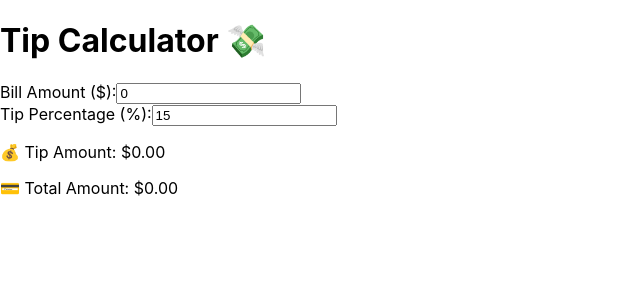
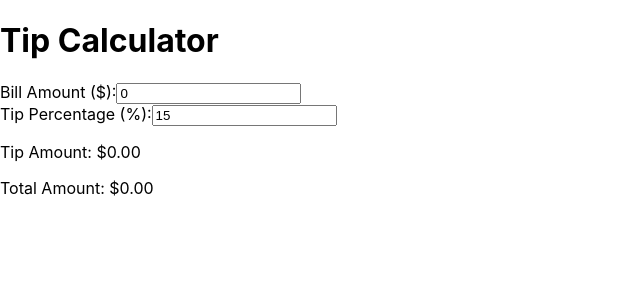
Before and after one commit to Joshkaki00/react-tip-calculator, a React (Create React App) app: page / in a window 1280 px wide. Shown: the top 300 px of the page, without its empty margins (0-640 px from the left). Built offline with nearby package versions, Linux system fonts and the light colour scheme.

Commit message:
no emojis

```diff
--- a/src/components/TipCalculator.js
+++ b/src/components/TipCalculator.js
@@ -22,7 +22,7 @@ const TipCalculator = () => {
 
     return (
         <div className="max-w-md mx-auto mt-10 p-6 bg-white rounded-2xl shadow-lg space-y-4">
-            <h1 className="text-2xl font-bold text-center">Tip Calculator 💸</h1>
+            <h1 className="text-2xl font-bold text-center">Tip Calculator</h1>
 
             <div>
                 <label className="block text-gray-700 mb-2">Bill Amount ($):</label>
@@ -47,8 +47,8 @@ const TipCalculator = () => {
             </div>
 
             <div className="border-t pt-4 space-y-2">
-                <p className="text-lg">💰 Tip Amount: <span className="font-bold">${tipAmount.toFixed(2)}</span></p>
-                <p className="text-lg">💳 Total Amount: <span className="font-bold">${totalAmount.toFixed(2)}</span></p>
+                <p className="text-lg">Tip Amount: <span className="font-bold">${tipAmount.toFixed(2)}</span></p>
+                <p className="text-lg">Total Amount: <span className="font-bold">${totalAmount.toFixed(2)}</span></p>
             </div>
         </div>
     );
```
